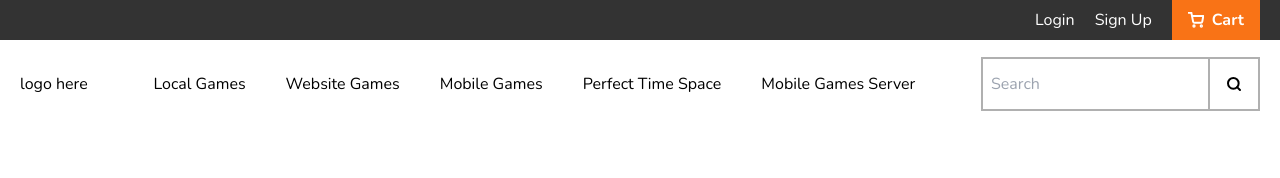
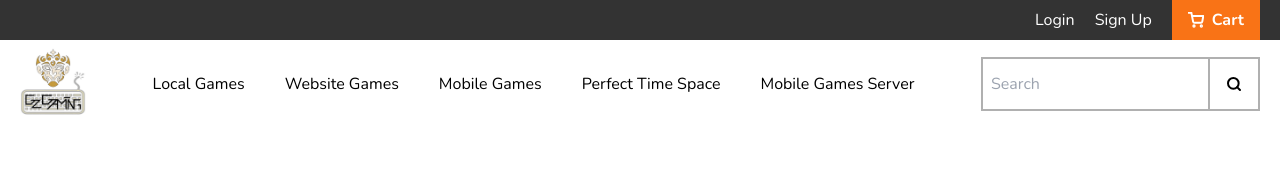
Before and after one commit to chowyit/msiagaming99, a Next.js app: page / in a window 1280 px wide. Shown: the top 178 px of the page. Built offline with nearby package versions, Linux system fonts and the light colour scheme; no server answers.

Commit message:
Add Logo

```diff
--- a/src/components/Navigation/MainNavigation.tsx
+++ b/src/components/Navigation/MainNavigation.tsx
@@ -1,17 +1,21 @@
-import SearchBar from "./SearchBar";
+import SearchBar from './SearchBar';
+import Logo from './../../assets/img/Logo.jpeg';
+import Image from 'next/image';
 
 const MainNavigation = () => {
   return (
-    <div className="h-[88px] bg-white flex gap-10 flex-row w-full justify-between px-5 align-middle items-center">
-      <div className="flex">logo here</div>
-      <div className="flex flex-row gap-10">
-        <div className="flex">Local Games</div>
-        <div className="flex">Website Games</div>
-        <div className="flex">Mobile Games</div>
-        <div className="flex">Perfect Time Space</div>
-        <div className="flex">Mobile Games Server</div>
+    <div className='h-[88px] bg-white flex gap-10 flex-row w-full justify-between px-5 align-middle items-center'>
+      <div className='flex'>
+        <Image src={Logo} height={66} width={66} alt='Logo' />
       </div>
-      <div className="flex">
+      <div className='flex flex-row gap-10'>
+        <div className='flex'>Local Games</div>
+        <div className='flex'>Website Games</div>
+        <div className='flex'>Mobile Games</div>
+        <div className='flex'>Perfect Time Space</div>
+        <div className='flex'>Mobile Games Server</div>
+      </div>
+      <div className='flex'>
         <SearchBar />
       </div>
     </div>
```
Also changed, not shown: src/assets/img/Logo.jpeg (added).
